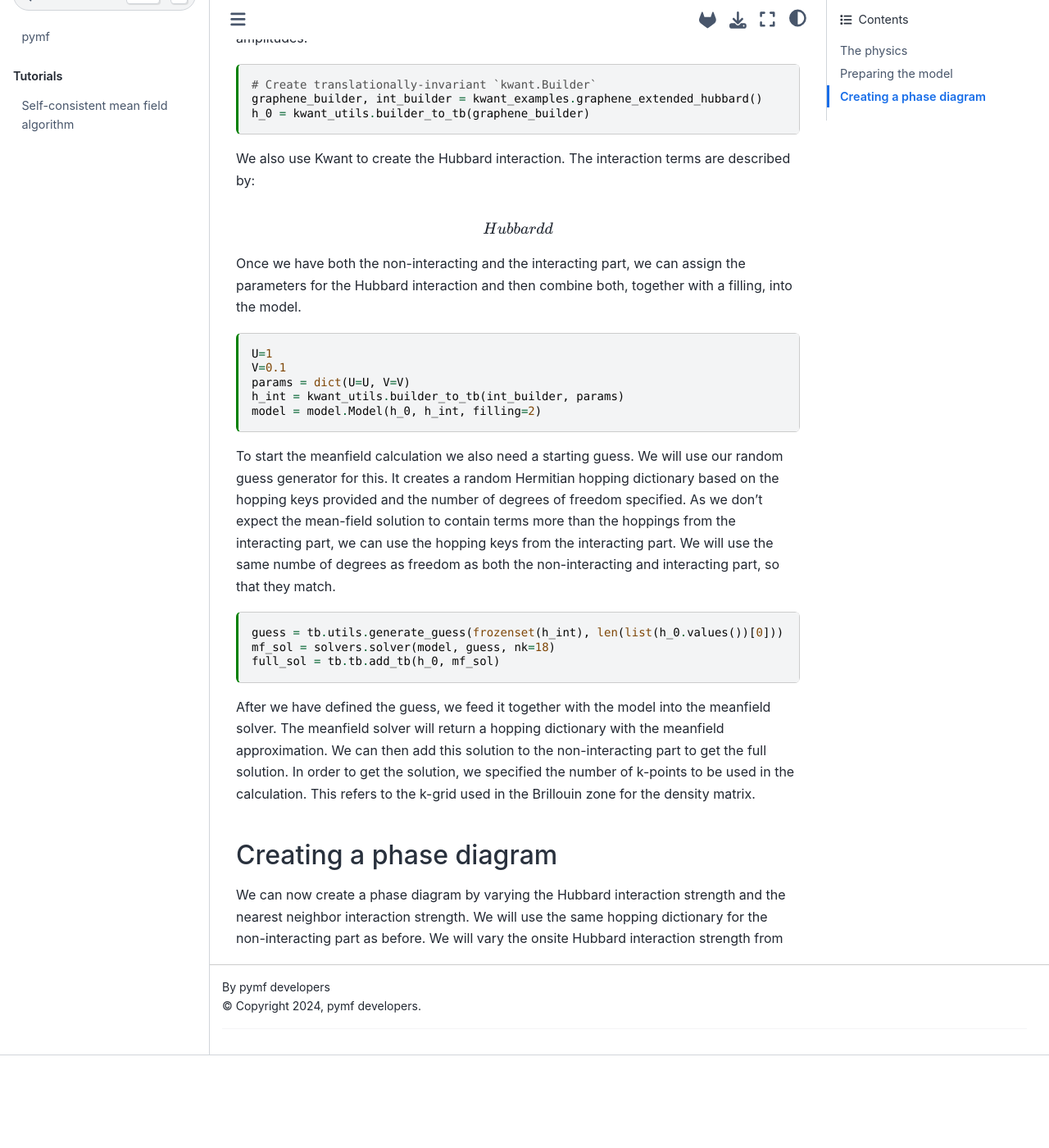
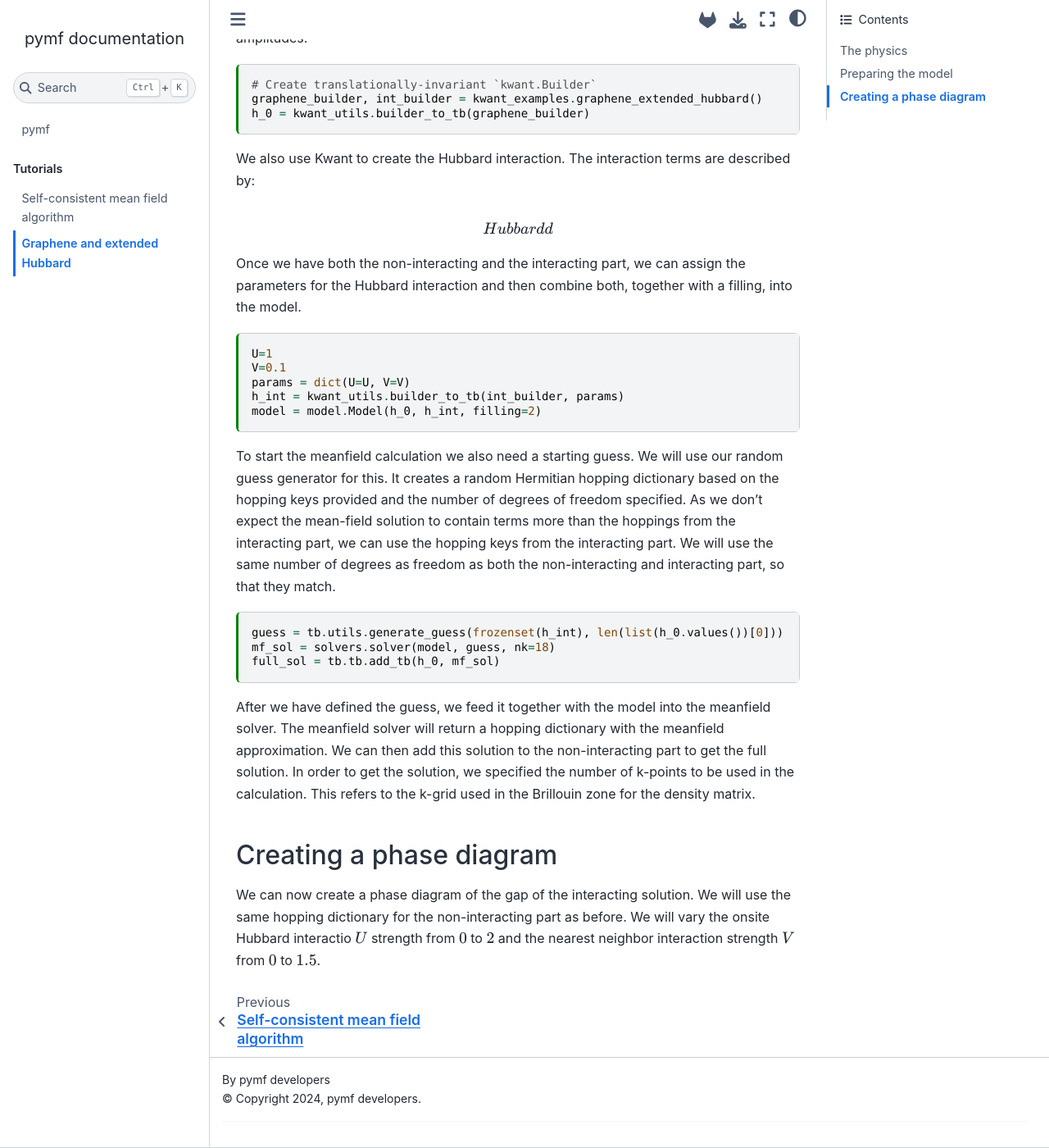
Before and after one commit to quantum-tinkerer/MeanFi, a Sphinx documentation site: the page built from docs/source/graphene_example.md, in a window 1280 px wide and 1400 px high, scrolled down 693 px. Shown: the whole window at 82% size. Built offline with Sphinx 7.4.7 and the Sphinx Book theme 1.1.4, drawn with Linux system fonts in a browser that asks for light colours; the version number could not be read and is left out; comment, search, counter and statistics services are not loaded; before the commit the page ends 1980 px from its top, so only the background shows below that; some of the changed text lies outside the part shown.

Commit message:
check everything locally and pipeline hopefully passes now

````diff
--- a/docs/source/graphene_example.md
+++ b/docs/source/graphene_example.md
@@ -55,7 +55,7 @@
 model = model.Model(h_0, h_int, filling=2)
 ```
 
-To start the meanfield calculation we also need a starting guess. We will use our random guess generator for this. It creates a random Hermitian hopping dictionary based on the hopping keys provided and the number of degrees of freedom specified. As we don't expect the mean-field solution to contain terms more than the hoppings from the interacting part, we can use the hopping keys from the interacting part. We will use the same numbe of degrees as freedom as both the non-interacting and interacting part, so that they match.
+To start the meanfield calculation we also need a starting guess. We will use our random guess generator for this. It creates a random Hermitian hopping dictionary based on the hopping keys provided and the number of degrees of freedom specified. As we don't expect the mean-field solution to contain terms more than the hoppings from the interacting part, we can use the hopping keys from the interacting part. We will use the same number of degrees as freedom as both the non-interacting and interacting part, so that they match.
 
 ```{code-cell} ipython3
 guess = tb.utils.generate_guess(frozenset(h_int), len(list(h_0.values())[0]))
@@ -67,4 +67,6 @@
 
 ## Creating a phase diagram
 
-We can now create a phase diagram by varying the Hubbard interaction strength and the nearest neighbor interaction strength. We will use the same hopping dictionary for the non-interacting part as before. We will vary the onsite Hubbard interaction strength from
+We can now create a phase diagram of the gap of the interacting solution. We will use the same hopping dictionary for the non-interacting part as before. We will vary the onsite Hubbard interactio $U$ strength from $0$ to $2$ and the nearest neighbor interaction strength $V$ from $0$ to $1.5$.
+
+```{code-cell} ipython3
--- a/pymf/__init__.py
+++ b/pymf/__init__.py
@@ -7,7 +7,6 @@
     __version_tuple__ = (0, 0, "unknown", "unknown")
 
 from .mf import construct_density_matrix
-from . import mf
 
 __all__ = [
     "construct_density_matrix",
````
Also changed, not shown: docs/source/index.md (+1 -0 lines).
